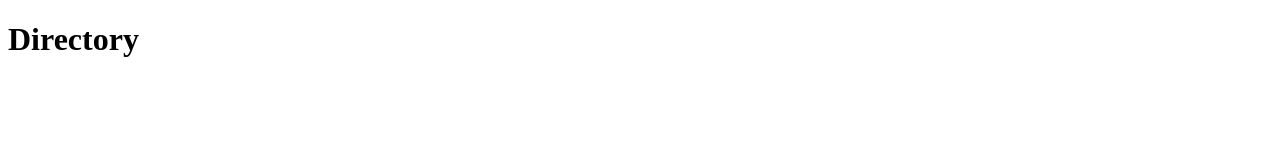
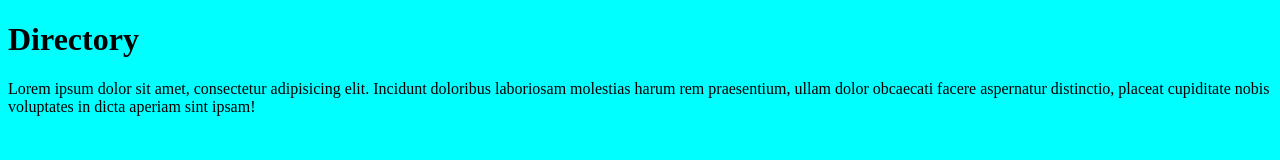
Before and after one commit to rodrigo-hub/practica-final-git, a plain HTML site: page directory.html in a window 1280 px wide. Drawn offline with Linux system fonts and the light colour scheme.

Commit message:
se agregro style y un parrafo

```diff
--- a/directory.html
+++ b/directory.html
@@ -1,11 +1,22 @@
 <!DOCTYPE html>
 <html lang="en">
+
 <head>
     <meta charset="UTF-8">
     <meta name="viewport" content="width=device-width, initial-scale=1.0">
     <title>Document</title>
+    <style>
+        body {
+           background-color: aqua
+        }
+    </style>
 </head>
+
 <body>
     <h1>Directory</h1>
+    <p>Lorem ipsum dolor sit amet, consectetur adipisicing elit. Incidunt doloribus laboriosam molestias harum rem
+        praesentium, ullam dolor obcaecati facere aspernatur distinctio, placeat cupiditate nobis voluptates in dicta
+        aperiam sint ipsam!</p>
 </body>
+
 </html>
```
